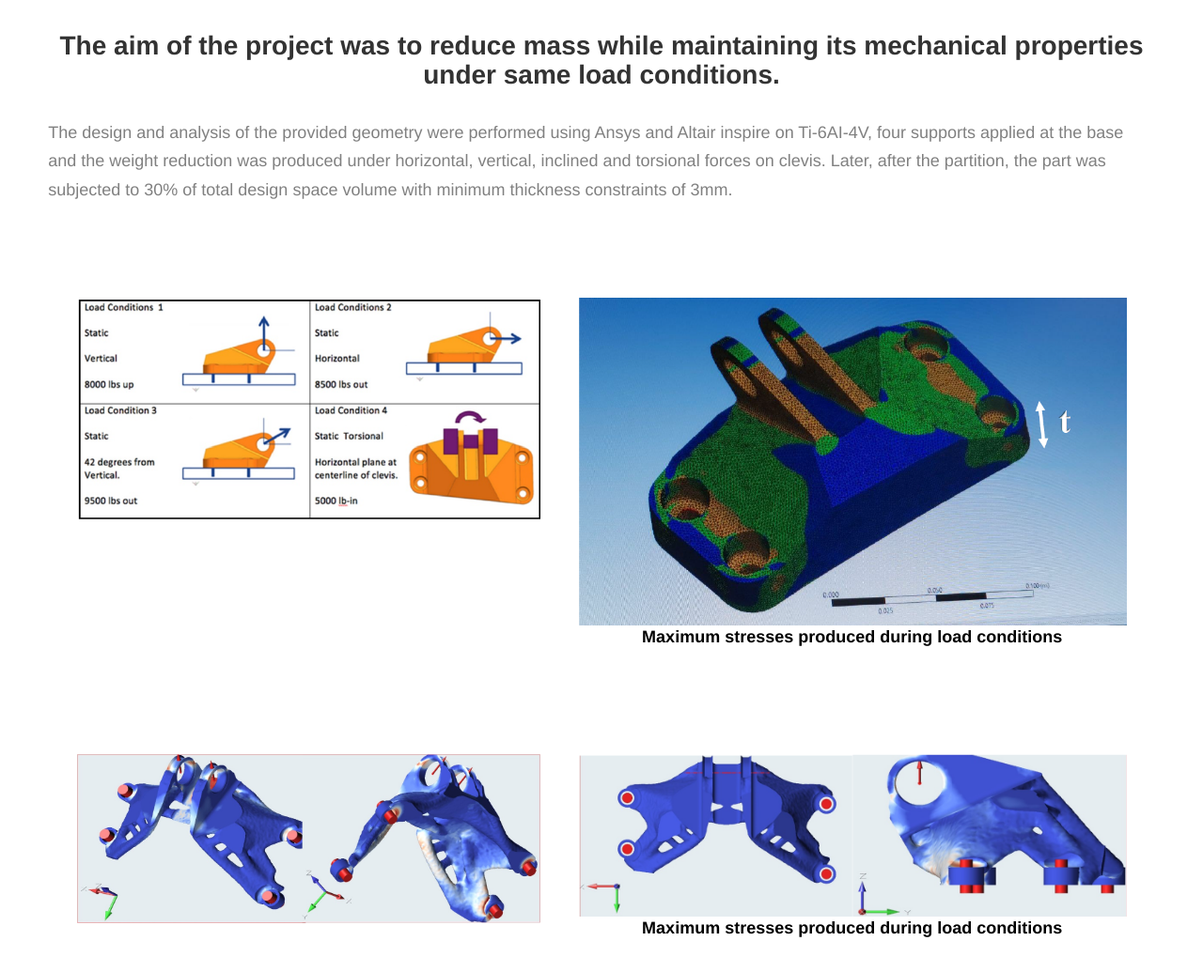
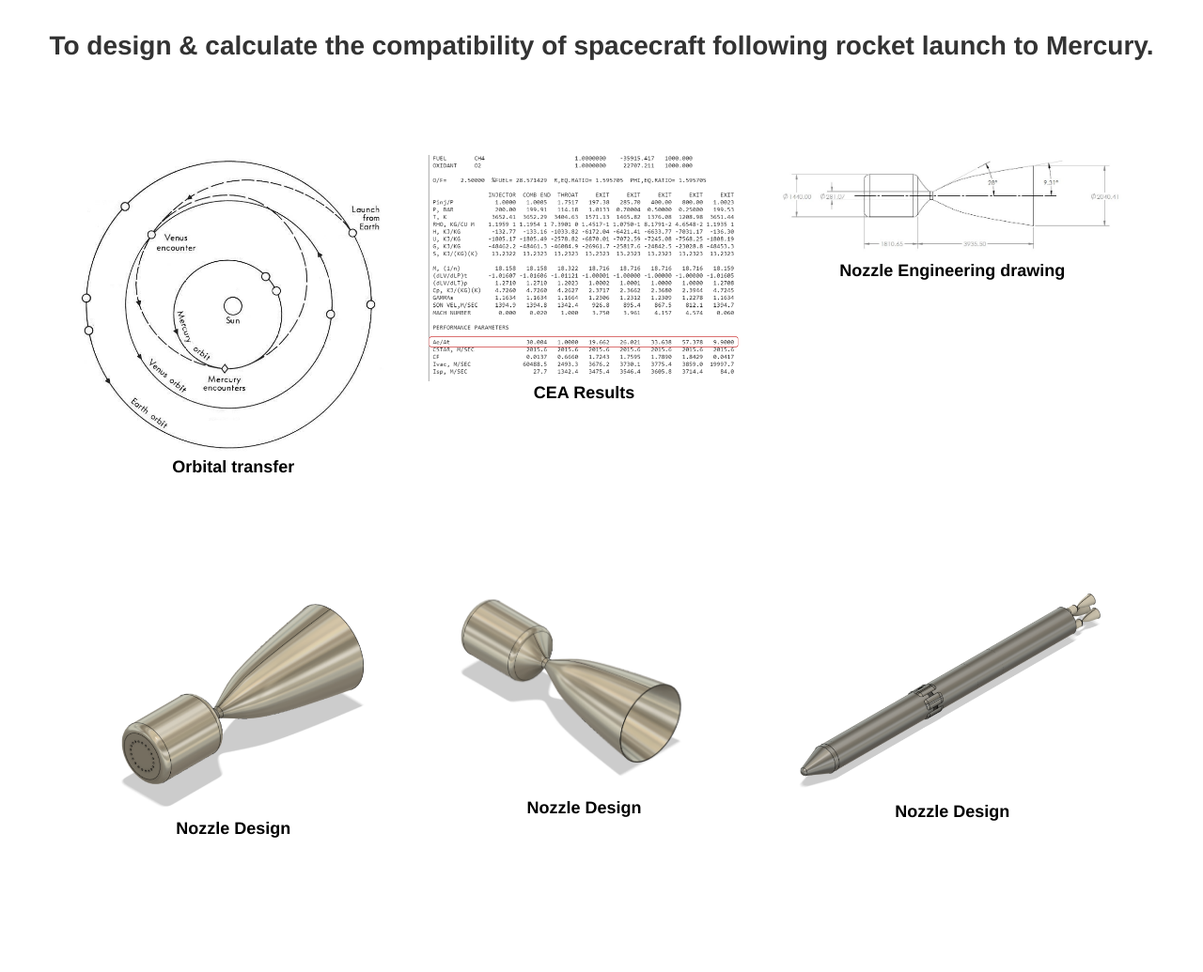
Before and after one commit to Pawankalwaniya/Pawankalwaniya, a website: page project2.html in a window 1280 px wide. Shown: the part 560-1595 px from the top of the page at 94% size. Drawn offline with nearby package versions, Linux system fonts and the light colour scheme.

Commit message:
Update project2.html

```diff
--- a/project2.html
+++ b/project2.html
@@ -93,45 +93,45 @@
   </header>
   <section class="project-cs-hero">
     <div class="project-cs-hero__content">
-      <h1 class="heading-primary" style="font-size: 2rem;">Topology Optimization: GE Bracket Aerospace Grade part
-        Design.</h1>
+      <h1 class="heading-primary" style="font-size: 2rem;">To design & calculate the compatibility of spacecraft following rocket
+        launch to Mercury.</h1>
     </div>
   </section>
   <section class="project-details">
     <div class="main-container">
       <div class="project-details__content">
-
         <div class="project-details__content-main">
           <div class="project-details__desc">
-            <h3 class="project-details__content-title text-center">The aim of the project was to reduce mass while maintaining its
-              mechanical properties under same load conditions.</h3>
-            <p class="project-details__desc-para">
-              The design and analysis of the provided geometry were performed using Ansys and Altair inspire on
-              Ti-6AI-4V,
-              four supports applied at the base and the weight reduction was produced under horizontal, vertical,
-              inclined
-              and torsional forces on clevis. Later, after the partition, the part was subjected to 30% of total design
-              space volume with minimum thickness constraints of 3mm.
-            </p>
+            <h3 class="project-details__content-title text-center">To design & calculate the compatibility of spacecraft following rocket
+              launch to Mercury.</h3>
           </div>
         </div>
-        <div class="grid-container">
+        <div class="grid-container3">
         <div class="project-details__showcase-img-cont grid-item">
-            <img src="./assets/project2/image1.png" alt="Project Image" class="project-details__showcase-img" />
+          <img src="./assets/project3/image1.jpg" alt="Project Image" class="project-details__showcase-img" />
+          <p class="project_tit">Orbital transfer</p>
         </div>
         <div class="project-details__showcase-img-cont grid-item">
-            <img src="./assets/project2/image2.png" alt="Project Image" class="project-details__showcase-img" />
-            <p class="project_tit">Maximum stresses produced during load conditions</p>
+          <img src="./assets/project3/image2.png" alt="Project Image" class="project-details__showcase-img" />
+          <p class="project_tit">CEA Results</p>
         </div>
         <div class="project-details__showcase-img-cont grid-item">
-            <img src="./assets/project2/image3.png" alt="Project Image" class="project-details__showcase-img" />
+          <img src="./assets/project3/image3.jpg" alt="Project Image" class="project-details__showcase-img" />
+          <p class="project_tit">Nozzle Engineering drawing</p>
         </div>
         <div class="project-details__showcase-img-cont grid-item">
-            <img src="./assets/project2/image4.png" alt="Project Image" class="project-details__showcase-img" />
-            <p class="project_tit">Maximum stresses produced during load conditions</p>
+          <img src="./assets/project3/image4.png" alt="Project Image" class="project-details__showcase-img" />
+          <p class="project_tit">Nozzle Design</p>
+        </div>
+        <div class="project-details__showcase-img-cont grid-item">
+          <img src="./assets/project3/image5.png" alt="Project Image" class="project-details__showcase-img" />
+          <p class="project_tit">Nozzle Design</p>
+        </div>
+        <div class="project-details__showcase-img-cont grid-item">
+          <img src="./assets/project3/image6.png" alt="Project Image" class="project-details__showcase-img" />
+          <p class="project_tit">Nozzle Design</p>
         </div>
       </div>
-
       </div>
     </div>
   </section>
```
Lines whose indentation alone changed are shown as unchanged.
